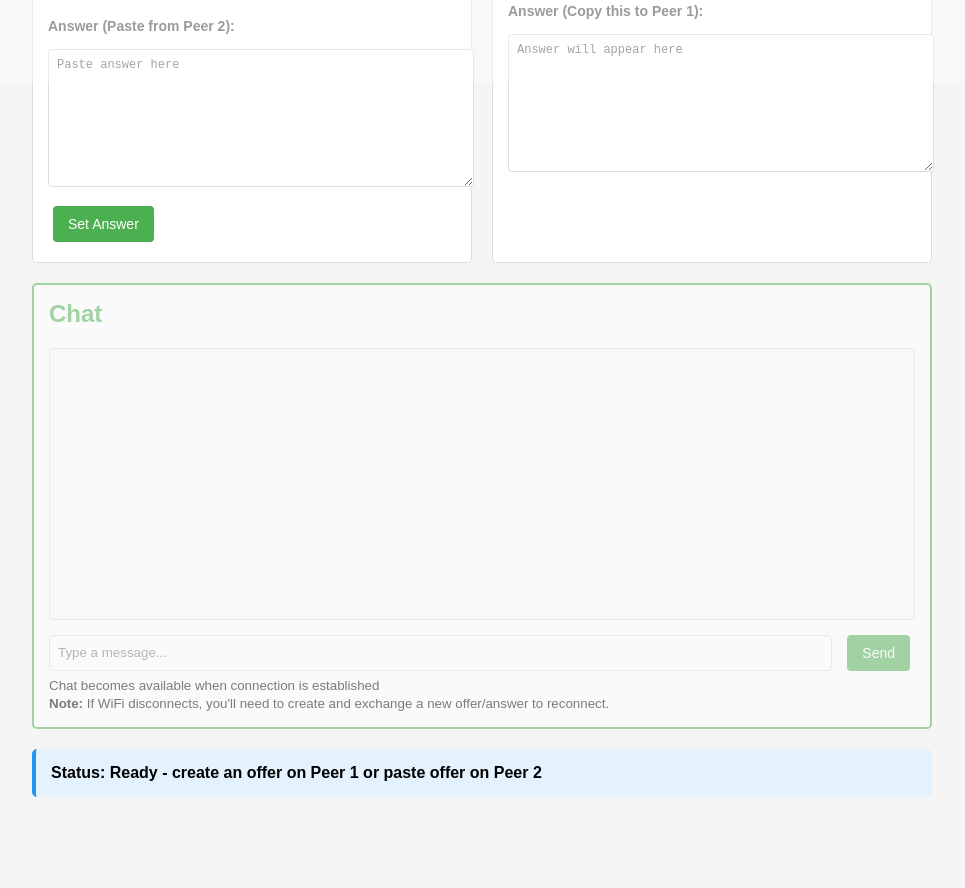
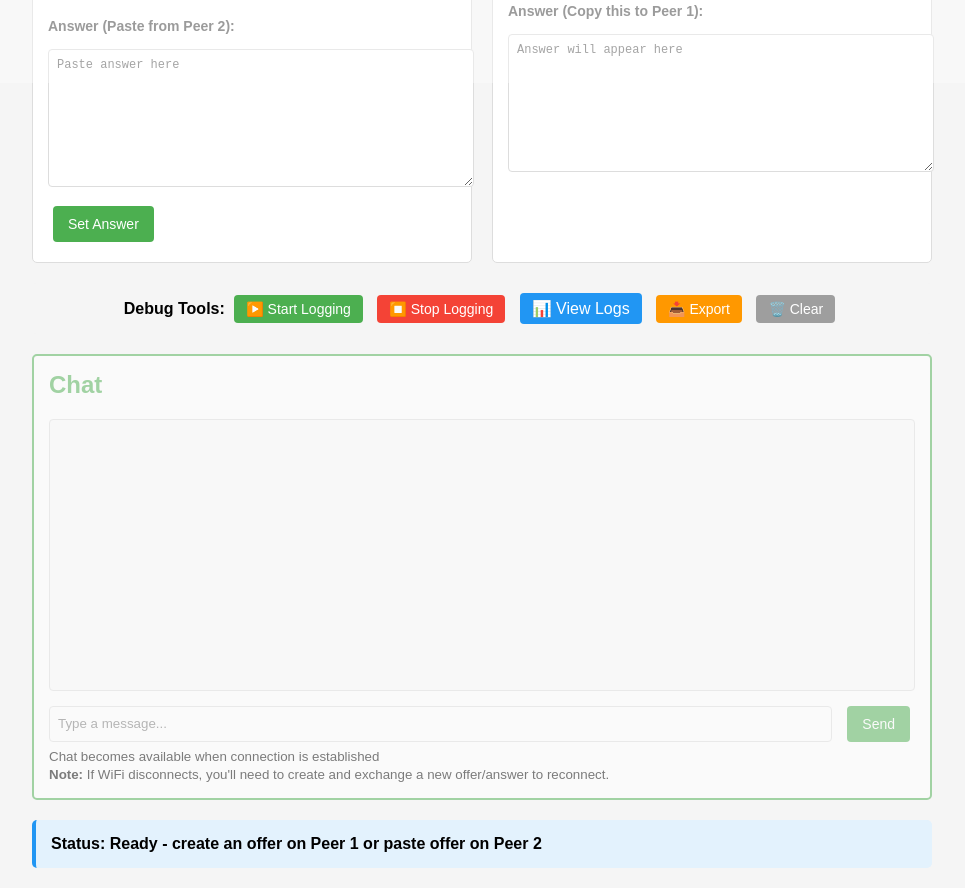
Before and after one commit to manishdalal2/manishdalal2.github.io, a website: page index.html in a window 1280 px wide. Shown: the part 717-1605 px from the top of the page, without its empty margins (158-1123 px from the left). Before the commit the page ends 1534 px from the top, so only its background shows below. Drawn offline with Linux system fonts and the light colour scheme.

Commit message:
add logs

```diff
--- a/index.html
+++ b/index.html
@@ -45,6 +45,16 @@
         </div>
     </div>
 
+    <!-- Debug Controls -->
+    <div style="text-align: center; margin: 15px 0; padding: 10px; background: #f5f5f5; border-radius: 4px;">
+        <strong>Debug Tools:</strong>
+        <button onclick="startStatsLogging()" style="margin: 0 5px; padding: 6px 12px; background: #4CAF50; color: white; border: none; border-radius: 4px; cursor: pointer;">▶️ Start Logging</button>
+        <button onclick="stopStatsLogging()" style="margin: 0 5px; padding: 6px 12px; background: #f44336; color: white; border: none; border-radius: 4px; cursor: pointer;">⏹️ Stop Logging</button>
+        <a href="webrtc-logs.html" style="margin: 0 5px; padding: 6px 12px; background: #2196F3; color: white; text-decoration: none; border-radius: 4px; display: inline-block;">📊 View Logs</a>
+        <button onclick="exportStatsToFile()" style="margin: 0 5px; padding: 6px 12px; background: #FF9800; color: white; border: none; border-radius: 4px; cursor: pointer;">📥 Export</button>
+        <button onclick="clearAllStats()" style="margin: 0 5px; padding: 6px 12px; background: #9e9e9e; color: white; border: none; border-radius: 4px; cursor: pointer;">🗑️ Clear</button>
+    </div>
+
     <!-- Chat interface -->
     <div class="chat-container chat-disabled" id="chatContainer">
         <h2>Chat</h2>
--- a/webrtc.js
+++ b/webrtc.js
@@ -32,6 +32,9 @@ const STORE_NAME = 'stats';
 let statsInterval = null;
 let statsCounter = 0;
 let dbPromise = null;
+
+// Track last logged state to avoid duplicate entries
+const lastStatsState = new Map(); // key: connectionName, value: {connectionState, iceConnectionState, signalingState}
 
 // Initialize IndexedDB
 function initStatsDB() {
@@ -84,9 +87,11 @@ async function storeStatsEntry(entry) {
     }
 }
 
-// Start periodic stats logging
+// Start periodic stats logging - only logs when state changes
 function startStatsLogging() {
     stopStatsLogging();
+    lastStatsState.clear(); // Reset state tracking on new connection
+
     statsInterval = setInterval(async () => {
         const connections = [
             { name: 'localConnection', pc: localConnection },
@@ -96,6 +101,25 @@ function startStatsLogging() {
         for (const { name, pc } of connections) {
             if (!pc || pc.signalingState === 'closed') continue;
 
+            // Get current state
+            const currentState = {
+                connectionState: pc.connectionState,
+                iceConnectionState: pc.iceConnectionState,
+                signalingState: pc.signalingState
+            };
+
+            // Check if state changed from last logged state
+            const lastState = lastStatsState.get(name);
+            const stateChanged = !lastState ||
+                lastState.connectionState !== currentState.connectionState ||
+                lastState.iceConnectionState !== currentState.iceConnectionState ||
+                lastState.signalingState !== currentState.signalingState;
+
+            if (!stateChanged) {
+                // Skip logging - no state change
+                continue;
+            }
+
             try {
                 const stats = await pc.getStats();
                 const timestamp = new Date().toISOString();
@@ -104,21 +128,22 @@ function startStatsLogging() {
                 const statsData = [];
                 stats.forEach(report => {
                     statsData.push(report);
-                    console.log(`[${name}] [${statsCounter}]`, report);
+                    console.log(`[${name}] [${statsCounter}] state=${currentState.connectionState}, ice=${currentState.iceConnectionState}`, report);
                 });
 
                 const statsEntry = {
                     counter: statsCounter,
                     timestamp: timestamp,
                     connectionName: name,
-                    connectionState: pc.connectionState,
-                    iceConnectionState: pc.iceConnectionState,
-                    signalingState: pc.signalingState,
+                    ...currentState,
                     reports: statsData
                 };
 
                 // Async store - non-blocking
-                storeStatsEntry(statsEntry);
+                await storeStatsEntry(statsEntry);
+
+                // Update last logged state
+                lastStatsState.set(name, currentState);
             } catch (e) {
                 console.error(`Error getting stats for ${name}:`, e);
             }
@@ -201,6 +226,7 @@ async function clearAllStats() {
             req.onerror = () => reject(req.error);
         });
         statsCounter = 0;
+        lastStatsState.clear(); // Reset state tracking
         console.log('All WebRTC stats cleared from IndexedDB');
     } catch (e) {
         console.error('Failed to clear stats:', e);
```
